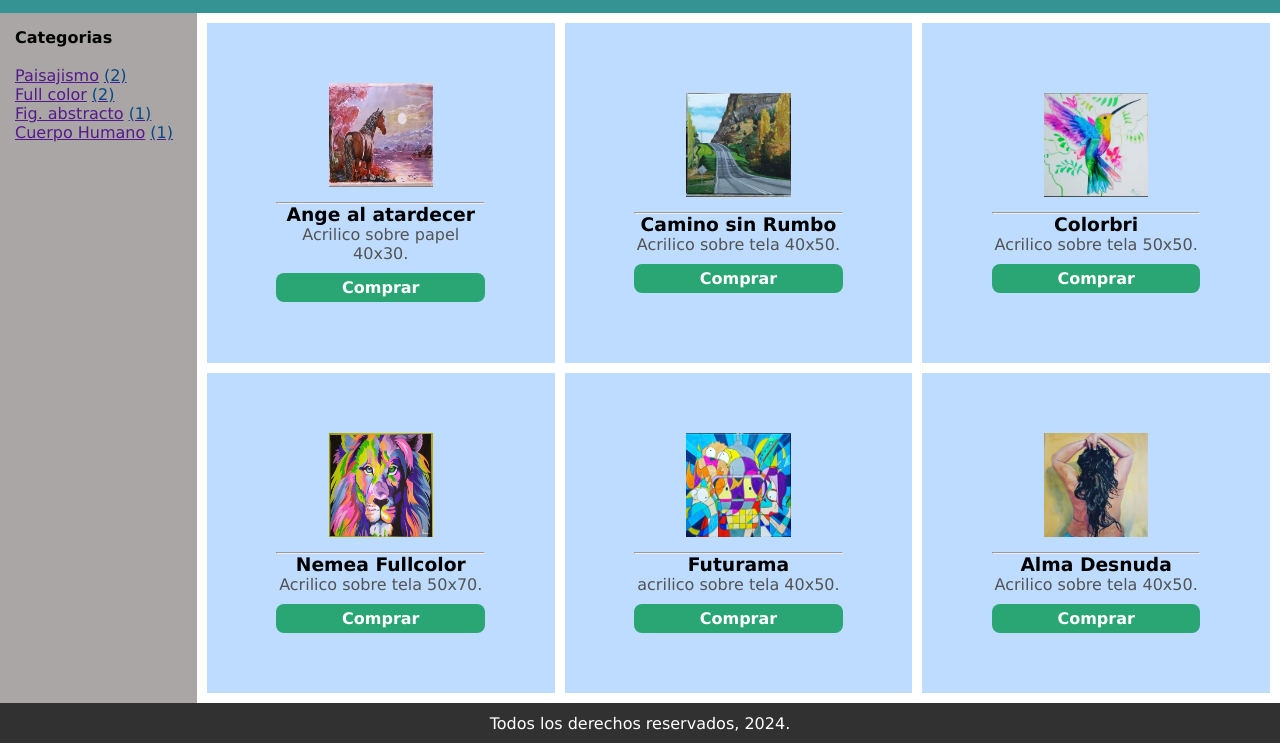
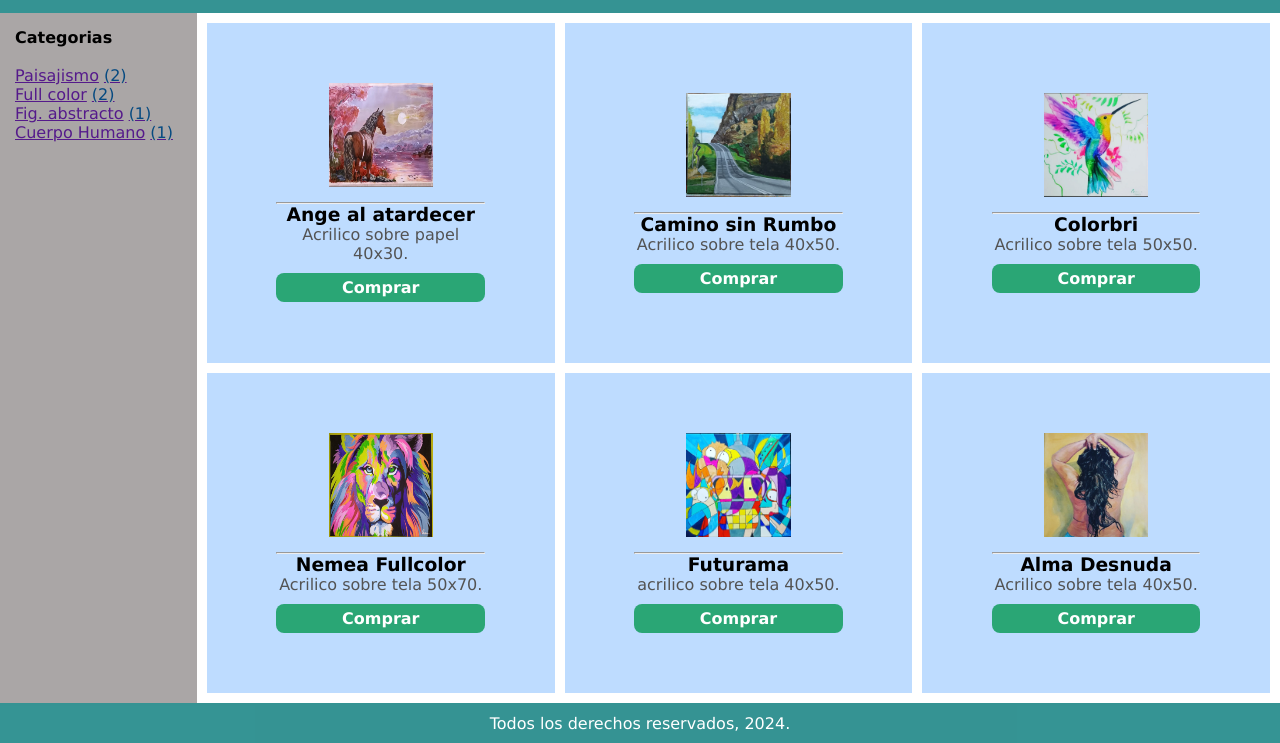
Before and after one commit to Mauricio087/layoutgaleriadearte, a plain HTML site: page index.html in a window 1280 px wide. Shown: the part 57-800 px from the top of the page. Drawn offline with Linux system fonts and the light colour scheme.

Commit message:
cambio color footer

```diff
--- a/assets/css/style.css
+++ b/assets/css/style.css
@@ -92,7 +92,7 @@ main{
     display: flex;
     align-items: center;
     justify-content: center;
-    background-color: rgba(0, 0, 0, 0.808);
+    background-color: rgba(5, 122, 122, 0.808);
     color: white;
     text-align: center;
 }
```
